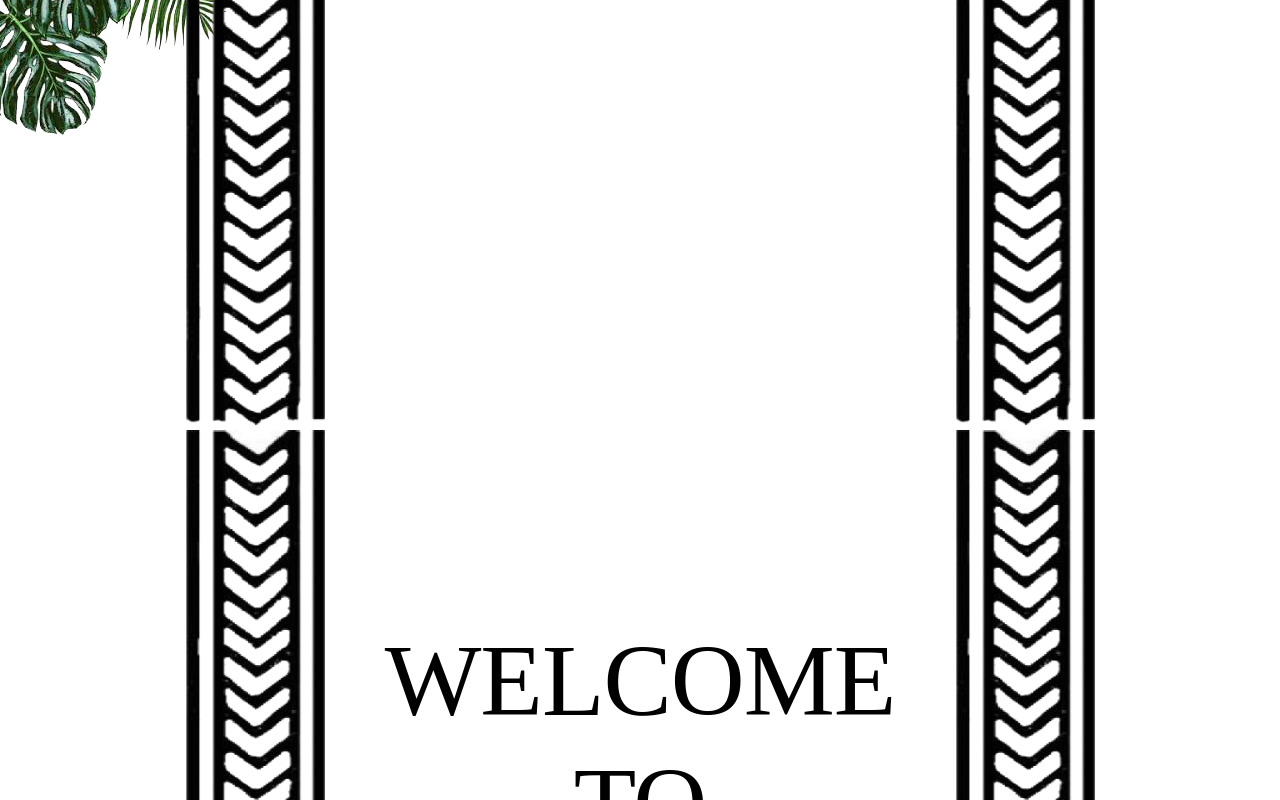
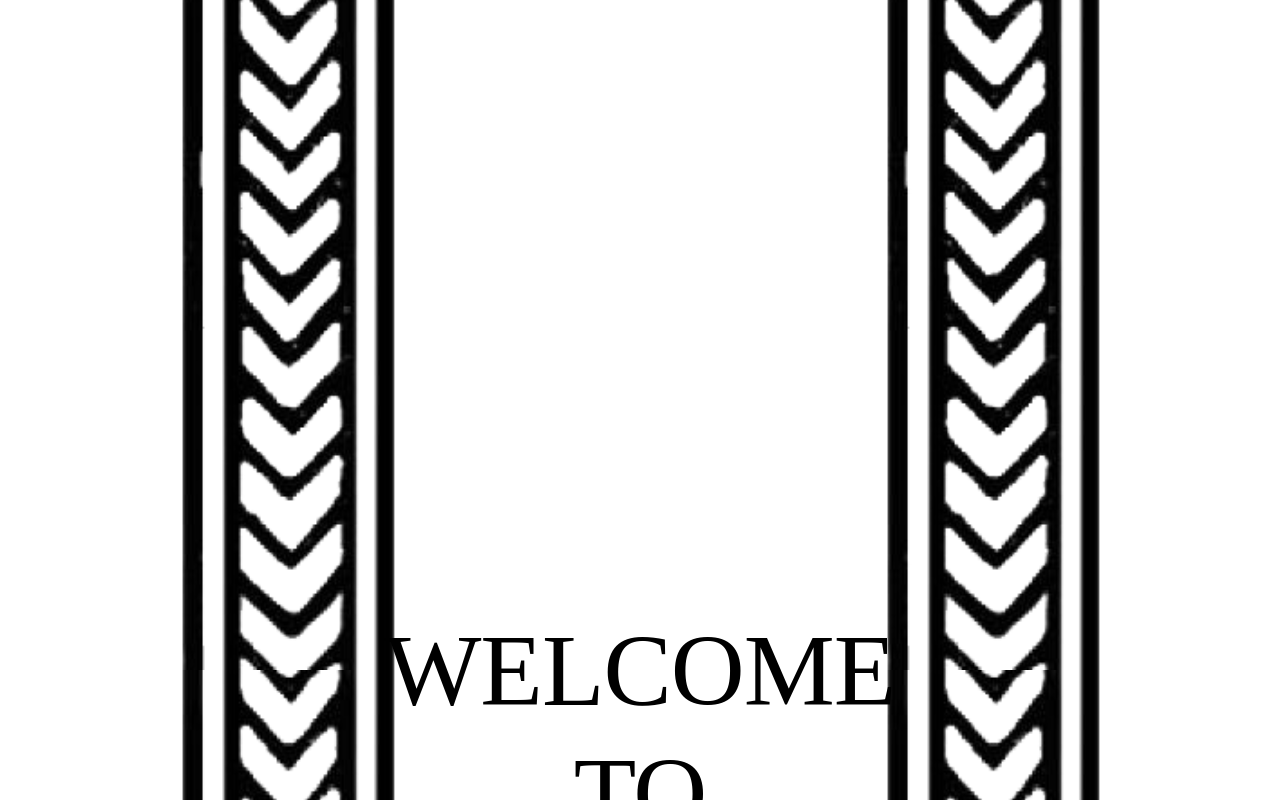
Before and after one commit to nikau-2018/the-va, a React app in the folder client/: page / in a window 1280 px wide. Shown: the top 800 px of the page. Built offline with nearby package versions, Linux system fonts and the light colour scheme; a web font is replaced by a local one.

Commit message:
Separating leaves and border into separate classes

```diff
--- a/client/src/components/Welcome/WelcomePage.js
+++ b/client/src/components/Welcome/WelcomePage.js
@@ -3,7 +3,7 @@ import {Link} from 'react-router-dom'
 
 export default function WelcomePage (props) {
   return (
-    <div className='leaves'>
+    <div className='leaves border'>
       <div className='welcomeToTheVa'>
         <h1>
         WELCOME <br />
--- a/client/src/index.css
+++ b/client/src/index.css
@@ -5,40 +5,23 @@ body {
   font-family: 'Megrim', cursive;
 }
 
-/* html {
-  height: 100%;
-  border-left: 2em solid transparent;
-  border-right: 2em solid transparent;
-  padding: 1em;
-  margin: 5%;
-  border-image: url("./images/triangle.png") 0 100% repeat;
-  overflow: visible;
-} */
-
-html {
+.leaves {
   height: 100%;
   background-image: url("./images/leaves.png");
   background-origin: border-box;
   background-repeat: no-repeat;
   background-position: 0 -50%;
+}
+
+.border {
   border-left: 2em solid transparent;
   border-right: 2em solid transparent;
   border-image: url("./images/hearts-border.png");
-  border-image-slice: fill;
+  border-image-slice: 80% 80%;
   border-image-width: 50%;
-  border-image-outset: 13em;
+  border-image-outset: 20em;
   padding: 3em;
 }
-
-/* .leaves {
-  background-image: url("./images/leaves.png");
-
-  height: 100%;
-
-  background-position: center;
-  background-repeat: no-repeat;
-  background-size: cover;
-} */
 
 .macron {
   text-decoration: overline;
```
